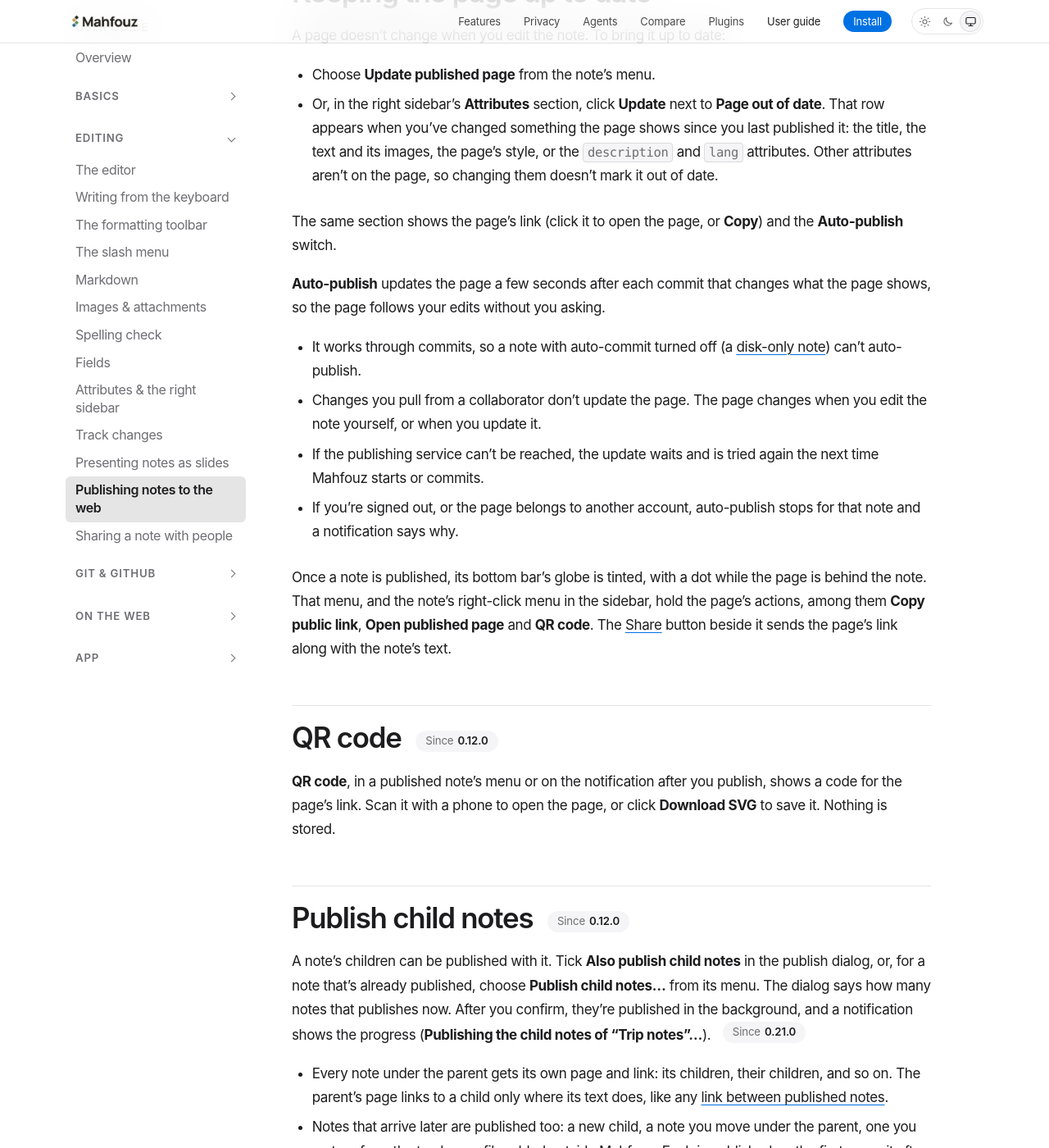
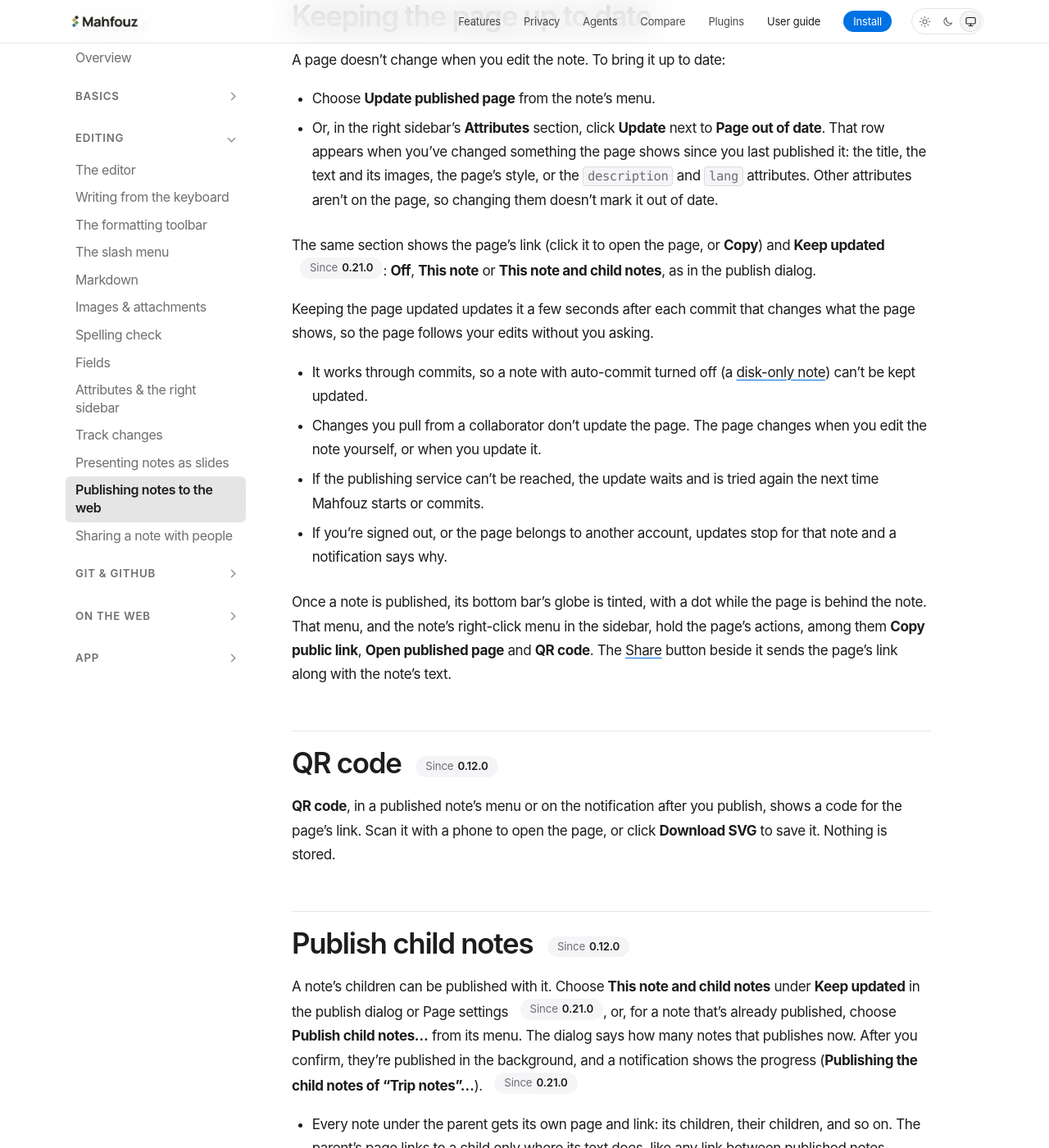
Before and after one commit to mahfouz-app/docs, a Jekyll site: the page built from guide/publishing.md, in a window 1280 px wide and 1400 px high, scrolled down 2991 px. Shown: the whole window at 82% size. Built offline with Jekyll 4.4.1, drawn with Linux system fonts in a browser that asks for light colours; some of the changed text lies outside the part shown.

Commit message:
docs(publishing): Keep updated and the publish level (0.21.0)
publish: self | children | never replaces auto_publish, publish_children
and no_publish; the publish dialog and Page settings have one Keep updated
choice.

Co-Authored-By: Claude Opus 5.5 <noreply@anthropic.com>

```diff
--- a/guide/publishing.md
+++ b/guide/publishing.md
@@ -40,11 +40,12 @@ what goes public:
   in the view to leave it out. {% include since.html v="0.16.0" %}
 
 Choose the page's **Visibility** (see [Visibility](#visibility)) and
-**Theme** (see [Themes](#themes)). Turn on **Auto-publish changes**
-{% include since.html v="0.13.0" %} if you want
-the page to follow the note (see
-[Keeping the page up to date](#keeping-the-page-up-to-date)), then click
-**Publish**.
+**Theme** (see [Themes](#themes)). Under **Keep updated** {% include since.html v="0.21.0" %}, choose
+**This note** if you want the page to follow the note (see
+[Keeping the page up to date](#keeping-the-page-up-to-date)), or **This
+note and child notes** to publish the notes under it too (see
+[Publish child notes](#publish-child-notes)). **Off** publishes the page
+once. Then click **Publish**.
 
 The dialog closes right away and the page is published in the background,
 so you can keep working. {% include since.html v="0.21.0" %} A notification shows the progress
@@ -126,21 +127,22 @@ A page doesn't change when you edit the note. To bring it up to date:
   of date.
 
 The same section shows the page's link (click it to open the page, or
-**Copy**) and the **Auto-publish** switch.
+**Copy**) and **Keep updated** {% include since.html v="0.21.0" %}: **Off**, **This note** or **This note
+and child notes**, as in the publish dialog.
 
-**Auto-publish** updates the page a few seconds after each commit that
+Keeping the page updated updates it a few seconds after each commit that
 changes what the page shows, so the page follows your edits without you
 asking.
 
 - It works through commits, so a note with auto-commit turned off (a
   [disk-only note](/guide/history/#auto-commit-and-disk-only-notes)) can't
-  auto-publish.
+  be kept updated.
 - Changes you pull from a collaborator don't update the page. The page
   changes when you edit the note yourself, or when you update it.
 - If the publishing service can't be reached, the update waits and is tried
   again the next time Mahfouz starts or commits.
-- If you're signed out, or the page belongs to another account, auto-publish
-  stops for that note and a notification says why.
+- If you're signed out, or the page belongs to another account, updates
+  stop for that note and a notification says why.
 
 Once a note is published, its bottom bar's globe is tinted, with a dot
 while the page is behind the note. That menu, and the note's right-click
@@ -157,9 +159,10 @@ page, or click **Download SVG** to save it. Nothing is stored.
 
 ## Publish child notes {% include since.html v="0.12.0" %} {#publish-child-notes}
 
-A note's children can be published with it. Tick **Also publish child
-notes** in the publish dialog, or, for a note that's already published,
-choose **Publish child notes…** from its menu. The dialog says how many
+A note's children can be published with it. Choose **This note and child
+notes** under **Keep updated** in the publish dialog or Page settings {% include since.html v="0.21.0" %},
+or, for a note that's already published, choose **Publish child notes…**
+from its menu. The dialog says how many
 notes that publishes now. After you confirm, they're published in the
 background, and a notification shows the progress (**Publishing the child
 notes of "Trip notes"…**). {% include since.html v="0.21.0" %}
@@ -171,14 +174,15 @@ notes of "Trip notes"…**). {% include since.html v="0.21.0" %}
   under the parent, one you restore from the trash, or a file added outside
   Mahfouz. Each is published on the first commit after it has a title, and a
   notification gives its link.
-- With **Auto-publish changes** on for the parent, the child pages follow
-  your edits as well.
+- The parent's page and every child page follow your edits. {% include since.html v="0.21.0" %}
 - A [disk-only note](/guide/history/#auto-commit-and-disk-only-notes) isn't
   published, and neither is a note you pull from a collaborator until you
   change it yourself.
 
-Choose **Stop publishing child notes** from the parent's menu to turn it
-off. No new children are published; the pages already online stay up.
+Choose **Stop publishing child notes** from the parent's menu, or **This
+note** under **Keep updated**, to turn it off. The parent's page is still
+kept updated. No new children are published; the pages already online stay
+up.
 
 Unpublishing a child keeps it off the web: it isn't published again with
 its parent. Publishing it yourself undoes that. Unpublishing the parent asks
@@ -348,10 +352,18 @@ next update tells you, and the note stops being marked as published.
 ## How it's stored
 
 A published note remembers its page in its own attributes:
-`published: <id>` (the page's id) and, with auto-publish on,
-`auto_publish: true`. A parent that publishes its children has
-`publish_children: true`, and a child kept off the web has
-`no_publish: true`. They travel with the note through git, so another
+`published: <id>` (the page's id) and `publish`, which holds what **Keep
+updated** says {% include since.html v="0.21.0" %}:
+
+- `publish: self`: the page is kept up to date.
+- `publish: children`: the page and its child notes' pages are kept up to
+  date, and new child notes are published.
+- `publish: never`: a child note kept off the web.
+
+Any other `publish` value, such as Obsidian Publish's `publish: true`, is
+your own attribute. Older versions wrote `auto_publish`,
+`publish_children` and `no_publish`; Mahfouz no longer reads them, so
+change them to `publish` by hand. They travel with the note through git, so another
 device or a collaborator sees the note as published. See
 [Names Mahfouz keeps for itself](/guide/attributes/#names-mahfouz-keeps-for-itself).
 The page's theme, description and language are ordinary attributes:
```
Also changed, not shown: guide/attributes.md (+3 -3 lines), guide/online-agents.md (+2 -2 lines).
